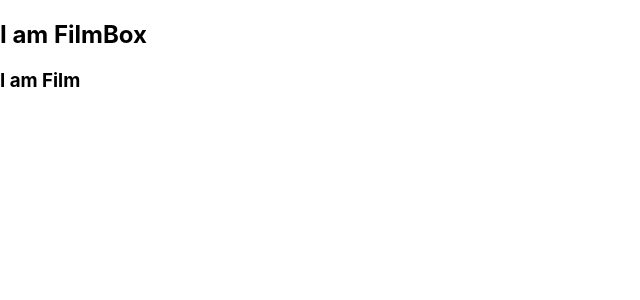
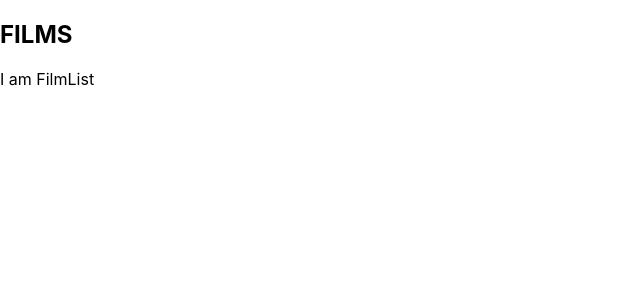
Before and after one commit to MichaelCrockett/react_imdb_app, a React (Create React App) app: page / in a window 1280 px wide. Shown: the top 300 px of the page, without its empty margins (0-640 px from the left). Built offline with nearby package versions, Linux system fonts and the light colour scheme.

Commit message:
Film List component working

```diff
--- a/src/components/FilmList.js
+++ b/src/components/FilmList.js
@@ -6,6 +6,7 @@ class FilmList extends Component {
   render() {
     return (
       <div className="film-list">
+        I am FilmList
       </div>
     )
   };
--- a/src/containers/FilmBox.js
+++ b/src/containers/FilmBox.js
@@ -1,4 +1,5 @@
 import React, { Component } from "react";
+import FilmList from "../components/FilmList"
 
 class FilmBox extends Component {
   constructor(props) {
@@ -9,8 +10,8 @@ class FilmBox extends Component {
 render() {
   return (
     <div className="film-box">
-    <h2>I am FilmBox</h2>
-    <h3>I am Film</h3>
+    <h2>FILMS</h2>
+<FilmList />
     </div>
   )
  };
```
Also changed, not shown: src/components/Film.js (deleted, +0 -14 lines).
